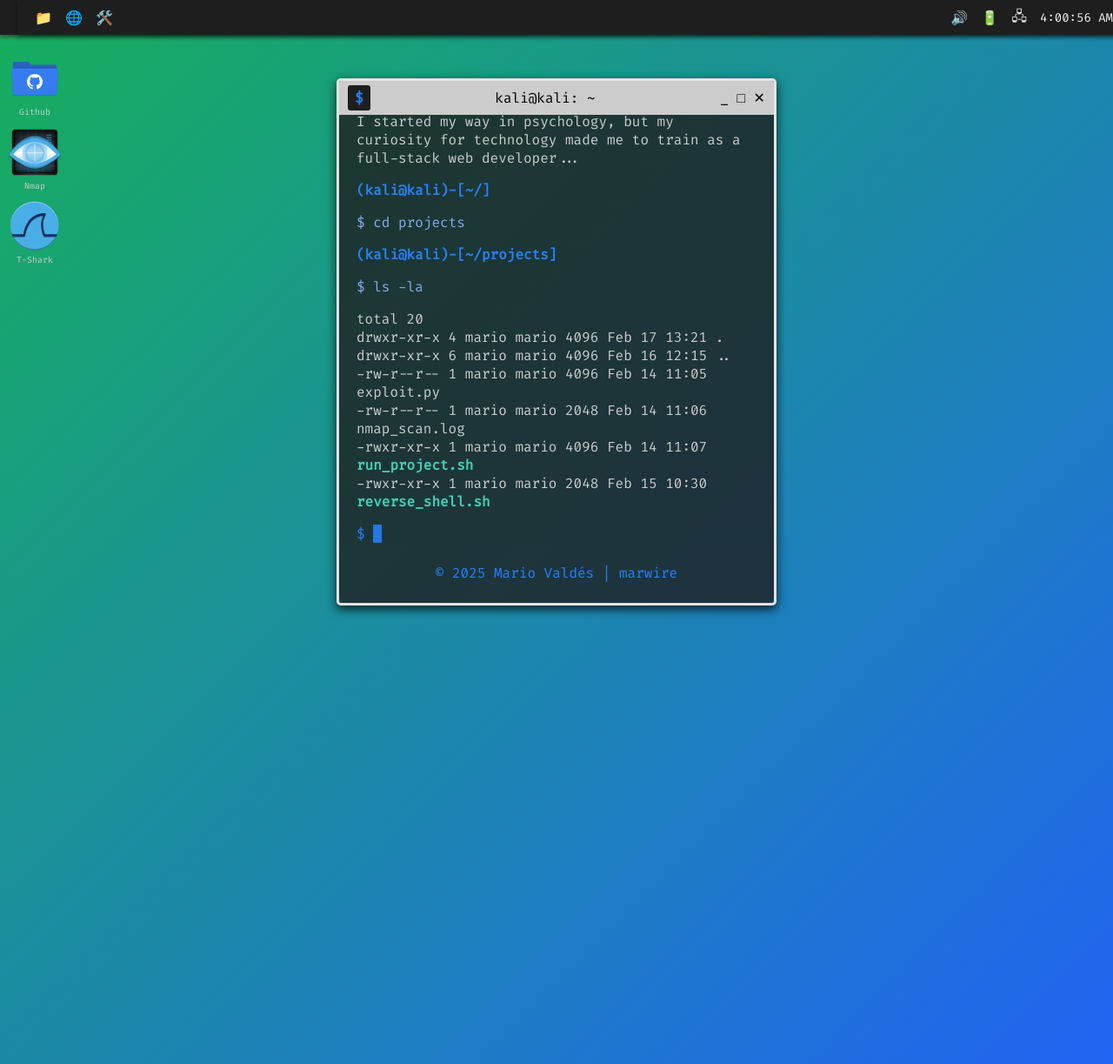
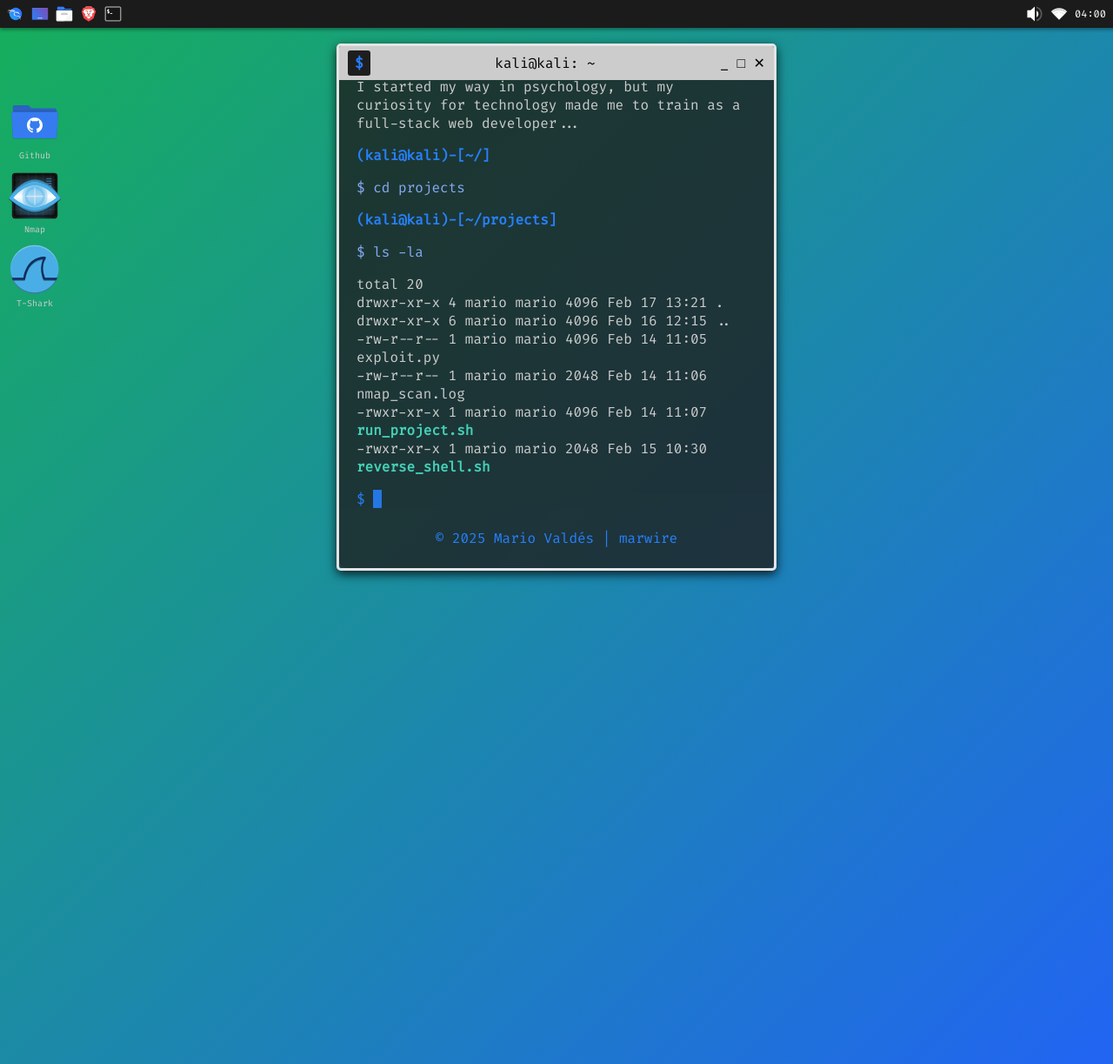
Before and after one commit to Mariovalcen/profile-site, a Jekyll site: the page built from index.md, in a window 1280 px wide. Shown: the whole page at 87% size. Built offline with Jekyll 4.4.1, drawn with Linux system fonts in a browser that asks for light colours.

Commit message:
Refined top panel icon styling

```diff
--- a/_includes/components/top-panel/top-panel.html
+++ b/_includes/components/top-panel/top-panel.html
@@ -1,48 +1,14 @@
 <div class="top-panel">
-    <div class="left">
-      <span class="icon">📁</span>
-      <span class="icon">🌐</span>
-      <span class="icon">🛠️</span>
-    </div>
-    <div class="right">
-      <span class="icon">🔊</span>
-      <span class="icon">🔋</span>
-      <span class="icon">🖧</span>
+  <div class="left">
+      <img src="{{ site.baseurl }}/assets/icons/emblem-kali.png" alt="Kali" class="panel-icon">
+      <img src="{{ site.baseurl }}/assets/icons/folder-blue-desktop.svg" alt="Desktop Folder" class="panel-icon">
+      <img src="{{ site.baseurl }}/assets/icons/system-file-manager.svg" alt="File Manager" class="panel-icon">
+      <img src="{{ site.baseurl }}/assets/icons/brave.svg" alt="Brave Browser" class="panel-icon">
+      <img src="{{ site.baseurl }}/assets/icons/utilities-terminal.svg" alt="Terminal" class="panel-icon">
+  </div>
+  <div class="right">
+      <img src="{{ site.baseurl }}/assets/icons/notification-audio-volume-medium.svg" alt="Volume" class="panel-icon">
+      <img src="{{ site.baseurl }}/assets/icons/network-wireless-connected-100.svg" alt="Notifications" class="panel-icon invert">
       <span class="time" id="time"></span>
-    </div>
+  </div>
 </div>
-
-<style>
-  .top-panel {
-    background-color: #1e1e1e;
-    display: flex;
-    justify-content: space-between;
-    align-items: center;
-    padding: 5px 20px;
-    position: sticky;
-    top: 0;
-    left: 0;
-    right: 0;
-    height: 30px;
-    box-shadow: 0 2px 5px rgba(0,0,0,0.5);
-    z-index: 100;
-    color: #f0f0f0;
-    font-size: 14px;
-  }
-  .top-panel .left, .top-panel .right {
-    display: flex;
-    align-items: center;
-    gap: 15px;
-  }
-  .icon { font-size: 16px; }
-  .time { font-size: 14px; }
-</style>
-
-<script>
-  function updateTime() {
-    const now = new Date();
-    document.getElementById('time').textContent = now.toLocaleTimeString();
-  }
-  setInterval(updateTime, 1000);
-  window.onload = updateTime;
-</script>
--- a/_layouts/default.html
+++ b/_layouts/default.html
@@ -14,6 +14,7 @@
 <body>
   <div class="top-panel">
     {% include components/top-panel/top-panel.html %}
+    <script src="{{ site.baseurl }}/assets/js/top-panel.js"></script>
   </div>
   {% include components/desktop-icons/desktop-icons.html %}
   <div class="terminal-wrapper">
--- a/assets/css/top-panel.css
+++ b/assets/css/top-panel.css
@@ -1,7 +1,58 @@
+
 .top-panel {
-  width: 100%;
-  position: relative;
+  display: flex;
+  justify-content: space-between;
+  align-items: center;
+  background-color: #1b1b1b;
+  color: white;
+  padding: 2px 8px;
+  position: fixed;
   top: 0;
   left: 0;
-  z-index: 10;
+  width: 100%;
+  height: 28px;
+  z-index: 1000;
+  box-shadow: 0px 2px 4px rgba(0, 0, 0, 0.2);
 }
+
+
+.left, .right {
+  display: flex;
+  align-items: center;
+  gap: 8px;
+}
+
+.right {
+  display: flex;
+  align-items: center;
+  gap: 8px;
+  padding-right: 16px;
+  min-width: 120px;
+  justify-content: flex-end;
+}
+
+
+.panel-icon {
+  width: 20px;
+  height: 20px;
+  display: flex;
+  align-items: center;
+  justify-content: center;
+}
+
+.panel-icon img {
+  width: 100%;
+  height: auto;
+  max-width: 18px;
+  max-height: 18px;
+  transition: transform 0.2s ease-in-out;
+}
+
+.panel-icon:hover img {
+  transform: scale(1.1);
+}
+
+.time {
+  font-family: 'Fira Code', monospace;
+  font-size: 12px;
+}
--- /dev/null
+++ b/assets/js/top-panel.js
@@ -0,0 +1,10 @@
+function updateTime() {
+    const timeElement = document.getElementById("time");
+    const now = new Date();
+    const hours = now.getHours().toString().padStart(2, "0");
+    const minutes = now.getMinutes().toString().padStart(2, "0");
+    timeElement.textContent = `${hours}:${minutes}`;
+}
+
+setInterval(updateTime, 1000);
+updateTime();
```
Also changed, not shown: assets/icons/brave.svg (added), assets/icons/emblem-kali.png (added), assets/icons/folder-blue-desktop.svg (added), assets/icons/network-wireless-connected-100.svg (added), assets/icons/notification-audio-volume-medium.svg (added), assets/icons/preferences-system-notifications-symbolic.svg (added), assets/icons/system-file-manager.svg (added), assets/icons/utilities-terminal.svg (added).
